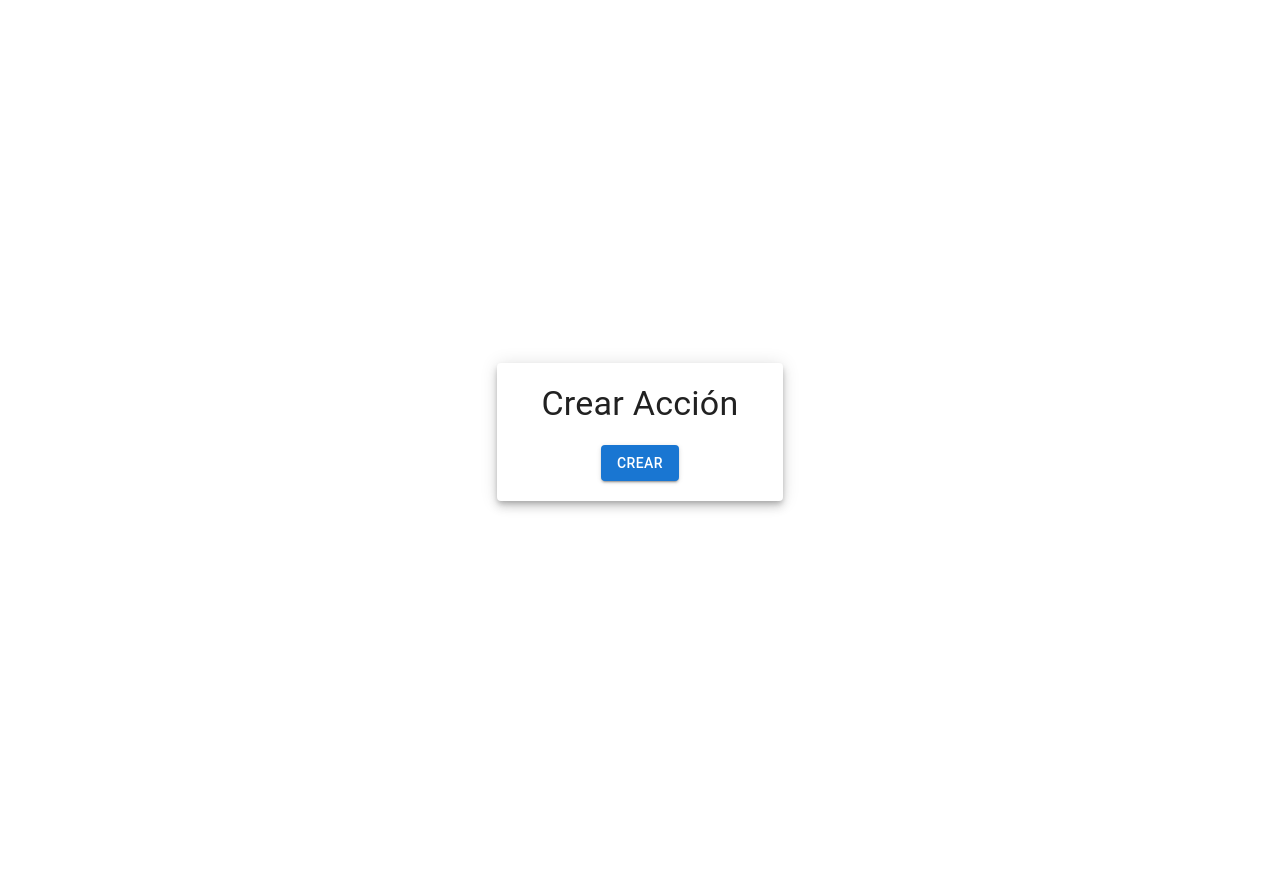
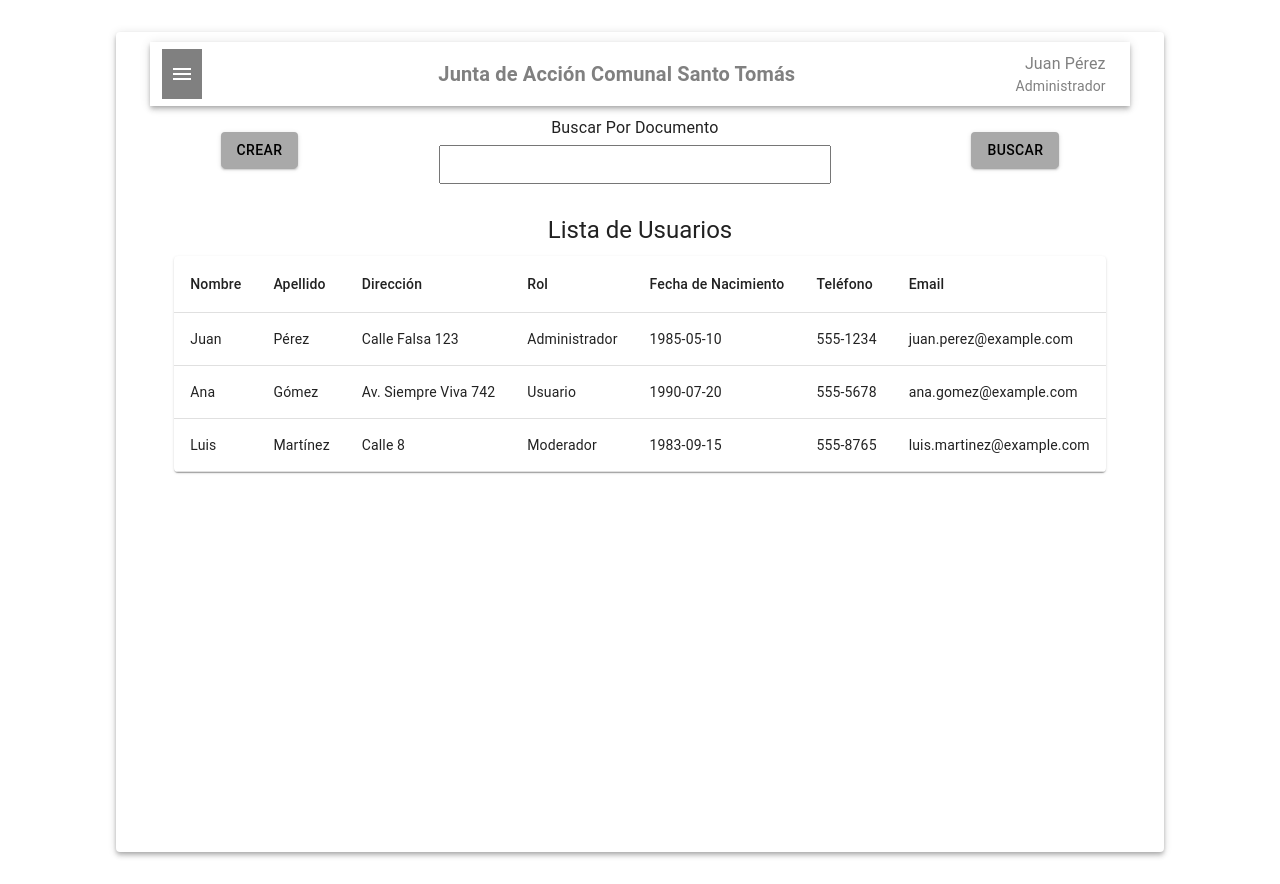
Before and after one commit to jhonbg/Comunapp-Frontend, a React (Vite) app: page /Users in a window 1280 px wide. Built offline with nearby package versions, Linux system fonts and the light colour scheme; the HTML template or start-up script is replaced by a standard one.

Commit message:
pagina lista usuario

```diff
--- a/package.json
+++ b/package.json
@@ -12,7 +12,11 @@
   "dependencies": {
     "@emotion/react": "^11.13.3",
     "@emotion/styled": "^11.13.0",
-    "@mui/material": "^6.0.2",
+    "@mui/icons-material": "^6.1.0",
+    "@mui/material": "^6.1.0",
+    "@mui/system": "^6.1.0",
+    "axios": "^1.7.7",
+    "material": "^0.9.15",
     "react": "^18.3.1",
     "react-dom": "^18.3.1",
     "react-router-dom": "^6.26.1",
--- a/src/pages/Users.tsx
+++ b/src/pages/Users.tsx
@@ -1,9 +1,32 @@
-import { Container, Button, Box, Paper, Typography } from '@mui/material';
-import React, { useState } from 'react';
-import ModalMessage from './components/Modal'; // Asegúrate de que la ruta sea correcta
+import { AppBar, Toolbar, IconButton, Typography, Box, Button, Container, Paper, Table, TableBody, TableCell, TableContainer, TableHead, TableRow } from '@mui/material';
+import MenuIcon from '@mui/icons-material/Menu';
+import React, { useState, useEffect } from 'react';
+import ModalMessage from './components/Modal';
+
+interface User {
+  id: number;
+  nombre: string;
+  apellido: string;
+  direccion: string;
+  rol: string;
+  fechaNacimiento: string;
+  telefono: string;
+  email: string;
+}
 
 const Users: React.FC = () => {
   const [openModalPedido, setOpenModalPedido] = useState(false);
+  const [users, setUsers] = useState<User[]>([]);
+
+  const mockUsers: User[] = [
+    { id: 1, nombre: 'Juan', apellido: 'Pérez', direccion: 'Calle Falsa 123', rol: 'Administrador', fechaNacimiento: '1985-05-10', telefono: '555-1234', email: 'juan.perez@example.com' },
+    { id: 2, nombre: 'Ana', apellido: 'Gómez', direccion: 'Av. Siempre Viva 742', rol: 'Usuario', fechaNacimiento: '1990-07-20', telefono: '555-5678', email: 'ana.gomez@example.com' },
+    { id: 3, nombre: 'Luis', apellido: 'Martínez', direccion: 'Calle 8', rol: 'Moderador', fechaNacimiento: '1983-09-15', telefono: '555-8765', email: 'luis.martinez@example.com' }
+  ];
+
+  useEffect(() => {
+    setUsers(mockUsers);
+  }, []);
 
   const handleOpenModal = () => {
     setOpenModalPedido(true);
@@ -21,31 +44,93 @@ const Users: React.FC = () => {
           flexWrap: 'wrap',
           justifyContent: 'center',
           alignItems: 'center',
-          height: '100vh',
         }}
       >
-        <Paper elevation={6} style={{ padding: '20px', textAlign: 'center' }}>
+        <Paper elevation={4} style={{ padding: '10px', textAlign: 'center', height:'100vh'}}>
           <Container maxWidth="xl" style={{ flex: "200", width: "100%" }}>
             <div style={{ display: 'flex', flexDirection: 'column', alignItems: 'center', justifyContent: "center" }}>
-              <Typography variant="h4" style={{ marginBottom: '20px' }}>
-                Crear Acción
-              </Typography>
+            <AppBar position="static">
+              <Toolbar style={{backgroundColor:'white'}}>
+                <IconButton edge="start" color="inherit" aria-label="menu" sx={{ width: '40px',
+                height: '50px',
+                borderRadius: '0',
+                mr: 2, backgroundColor:'gray' }}>
+                  <MenuIcon />
+                </IconButton>
+                <Typography variant="h6" component="div" sx={{ flexGrow: 1, color:'gray', fontWeight: 'bold'}}>
+                  Junta de Acción Comunal Santo Tomás
+                </Typography>
+                <Box display="flex" flexDirection="column" alignItems="flex-end">
+                  <Typography variant="body1" style={{color:'gray'}}>Juan Pérez</Typography>
+                  <Typography variant="body2" style={{color:'gray'}}>Administrador</Typography>
+                </Box>
+              </Toolbar>
+            </AppBar>
+            <div style={{ display: 'flex', flexDirection: 'row', justifyContent: 'space-around', alignItems: 'center', width: '100%', margin:'10px'}}>
               <Button
                 variant="contained"
-                color="primary"
-                style={{ width: '40%' }}
-                onClick={handleOpenModal} // Al hacer clic, se abrirá el modal
+                style={{
+                  backgroundColor: 'darkgray',
+                  color: 'black',
+                }}
+                onClick={handleOpenModal}
               >
                 Crear
               </Button>
+
+              <div style={{ display: 'flex', flexDirection: 'column', alignItems: 'center', width: '40%' }}>
+                <Typography style={{ marginBottom: '5px' }}>Buscar Por Documento</Typography>
+                <input type="text" style={{ width: '100%', padding: '10px', boxSizing: 'border-box' }} />
+              </div>
+
+              <Button
+                variant="contained"
+                style={{
+                  backgroundColor: 'darkgray',
+                  color: 'black',
+                }}
+              >
+                Buscar
+              </Button>
+            </div>
+              <Container maxWidth="lg" style={{ marginTop: '20px' }}>
+                <Typography variant="h5" style={{ marginBottom: '10px' }}>
+                  Lista de Usuarios
+                </Typography>
+                <TableContainer component={Paper}>
+                  <Table>
+                    <TableHead>
+                      <TableRow>
+                        <TableCell>Nombre</TableCell>
+                        <TableCell>Apellido</TableCell>
+                        <TableCell>Dirección</TableCell>
+                        <TableCell>Rol</TableCell>
+                        <TableCell>Fecha de Nacimiento</TableCell>
+                        <TableCell>Teléfono</TableCell>
+                        <TableCell>Email</TableCell>
+                      </TableRow>
+                    </TableHead>
+                    <TableBody>
+                      {users.map((user) => (
+                        <TableRow key={user.id}>
+                          <TableCell>{user.nombre}</TableCell>
+                          <TableCell>{user.apellido}</TableCell>
+                          <TableCell>{user.direccion}</TableCell>
+                          <TableCell>{user.rol}</TableCell>
+                          <TableCell>{user.fechaNacimiento}</TableCell>
+                          <TableCell>{user.telefono}</TableCell>
+                          <TableCell>{user.email}</TableCell>
+                        </TableRow>
+                      ))}
+                    </TableBody>
+                  </Table>
+                </TableContainer>
+              </Container>
             </div>
           </Container>
         </Paper>
       </Box>
-      <ModalMessage
-        open={openModalPedido}
-        onClose={handleCloseModal}
-      />
+      <ModalMessage open={openModalPedido} onClose={handleCloseModal} />
     </div>
   );
 };
```
Also changed, not shown: src/pages/components/Modal.tsx (+1 -8 lines), 1 other file (tests, documents, lock files or other folders).
